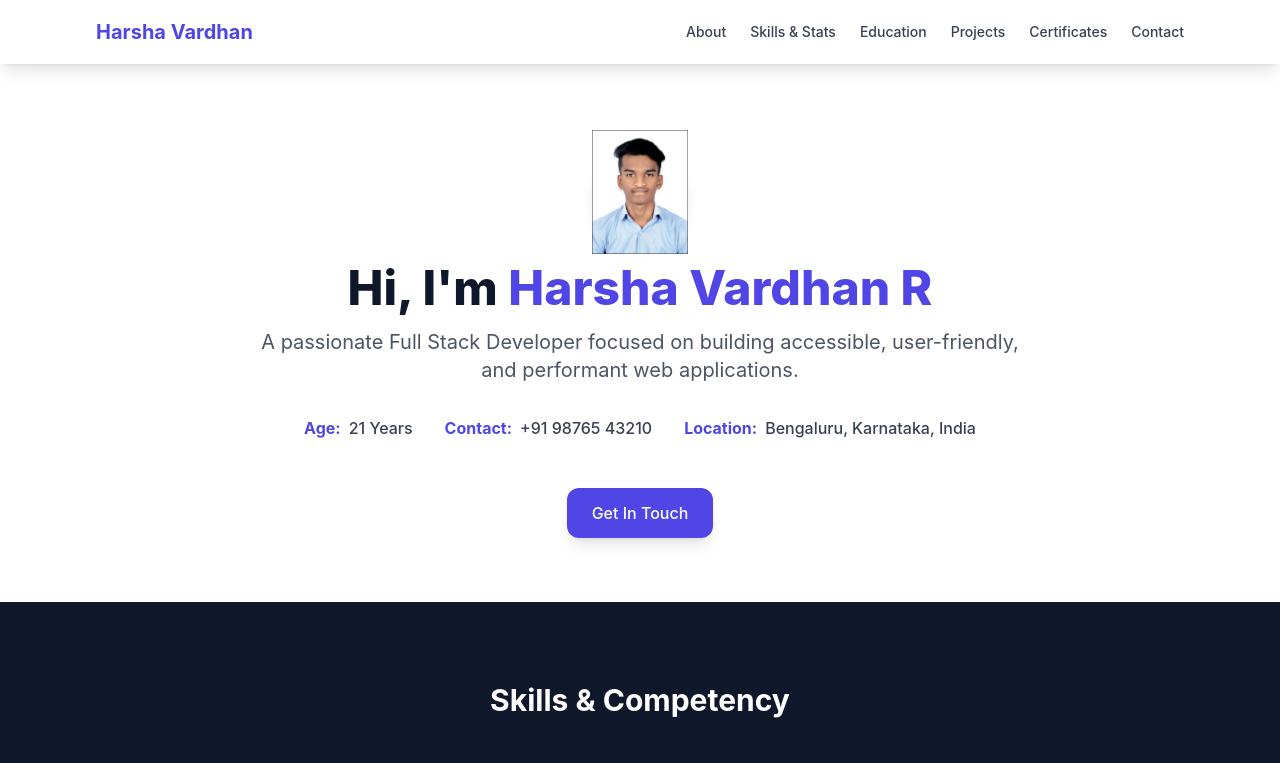
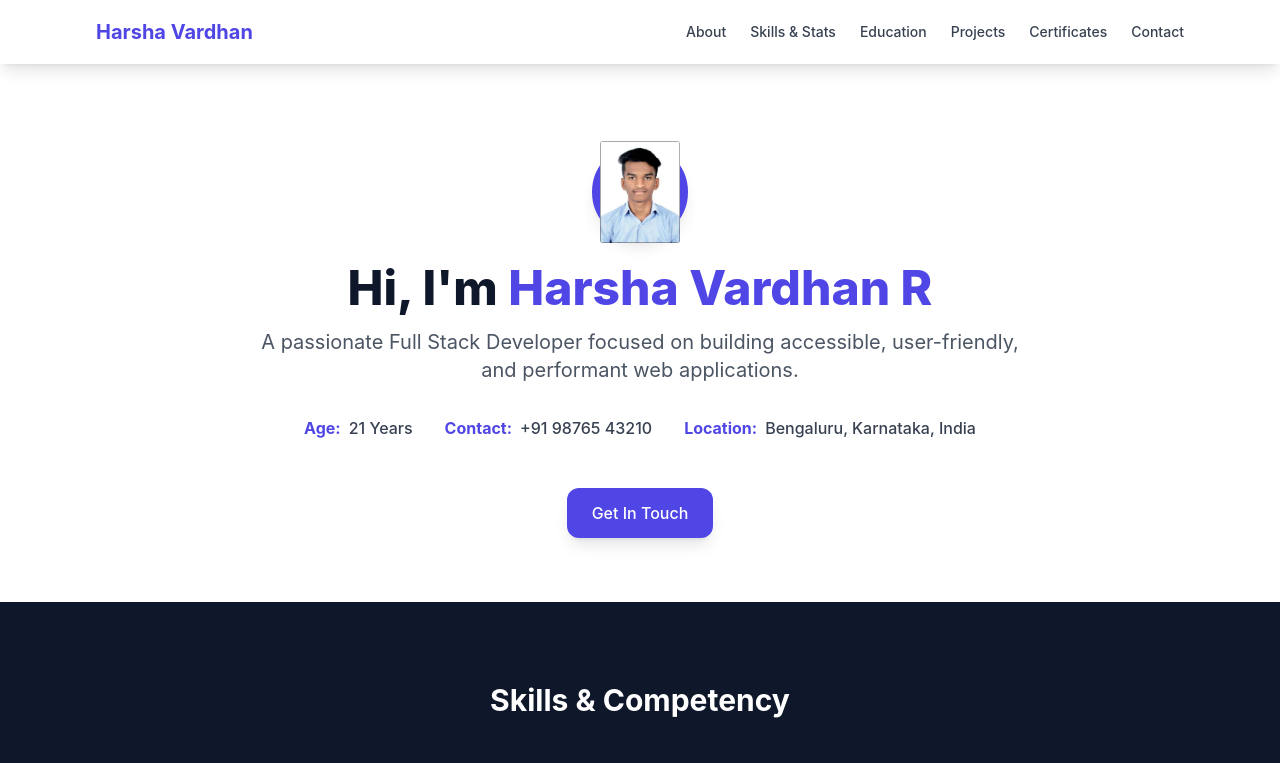
Before and after one commit to HarshaVardhan06-byte/Portfolio, a plain HTML site: page index.html in a window 1280 px wide. Shown: the top 763 px of the page. Drawn offline with nearby package versions, Linux system fonts and the light colour scheme.

Commit message:
updated email and image

```diff
--- a/index.html
+++ b/index.html
@@ -56,6 +56,9 @@
             transition: width 1.5s ease-out;
             width: 0%; /* Initial state for animation */
         }
+        img{
+            border-radius: 3px;
+        }
     </style>
 </head>
 
@@ -99,7 +102,7 @@
             <div class="max-w-6xl mx-auto px-4 sm:px-6 lg:px-8 text-center">
                 <div class="max-w-3xl mx-auto">
                     <!-- Placeholder for Profile Picture -->
-                    <div class="w-24 h-24 rounded-full bg-gray-200 mx-auto mb-6 flex items-center justify-center border-6 border-primary shadow-lg justify-between items-center h-16">
+                    <div class="w-24 h-24 rounded-full bg-gray-200 mx-auto mb-6 flex items-center justify-center border-8 border-primary shadow-lg justify-between items-center h-16">
                         <span class="text-gray-500 font-bold text-xl"><img src="./pic.jpg"></span>
                     </div>
 
@@ -835,7 +838,7 @@
                 <div class="space-y-4 mb-8">
                     <div class="flex items-center justify-center space-x-3">
                         <span class="text-primary font-bold">Email:</span>
-                        <a href="mailto:harsharaj4904@gmail.com" class="text-light-text hover:text-primary transition duration-150">pratik.patel@example.com</a>
+                        <a href="mailto:harsharaj4904@gmail.com" class="text-light-text hover:text-primary transition duration-150">harsharaj4904@gmail.com</a>
                     </div>
                     <div class="flex items-center justify-center space-x-3">
                         <span class="text-primary font-bold">LinkedIn:</span>
```
